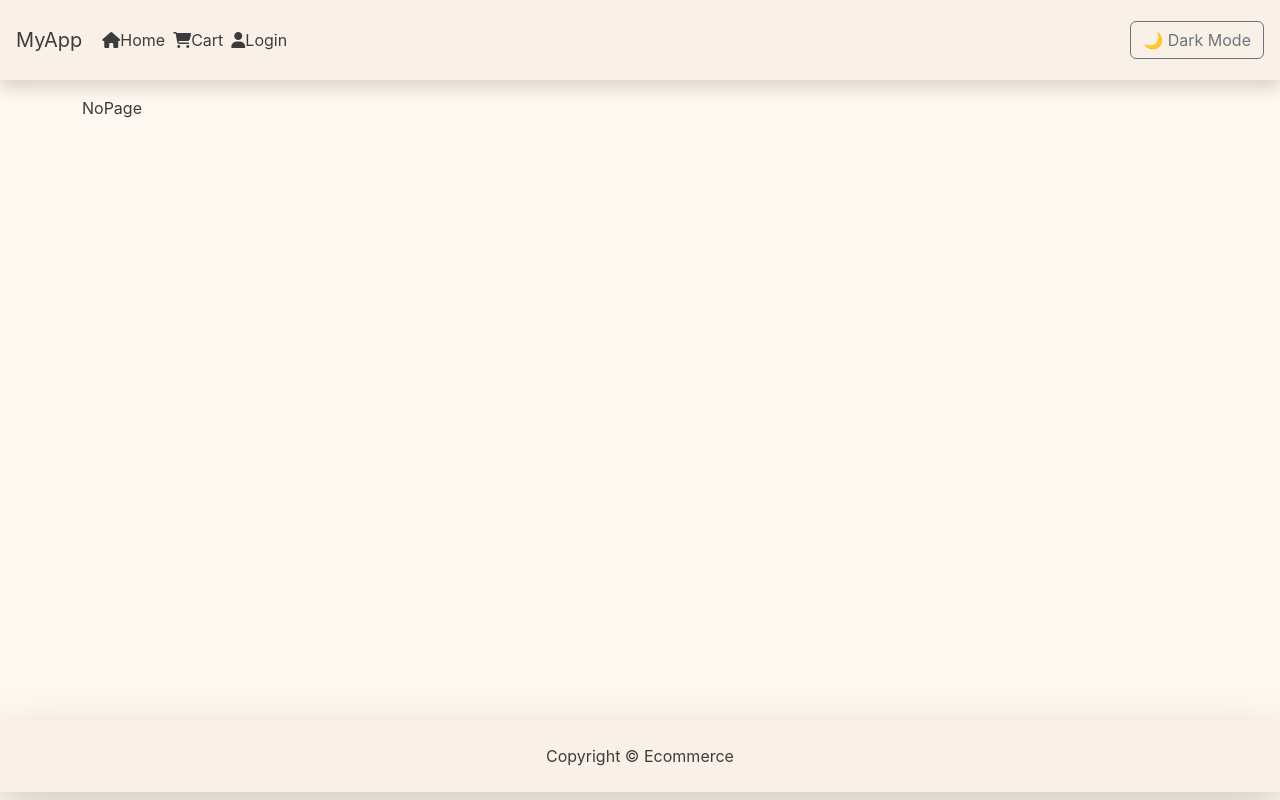
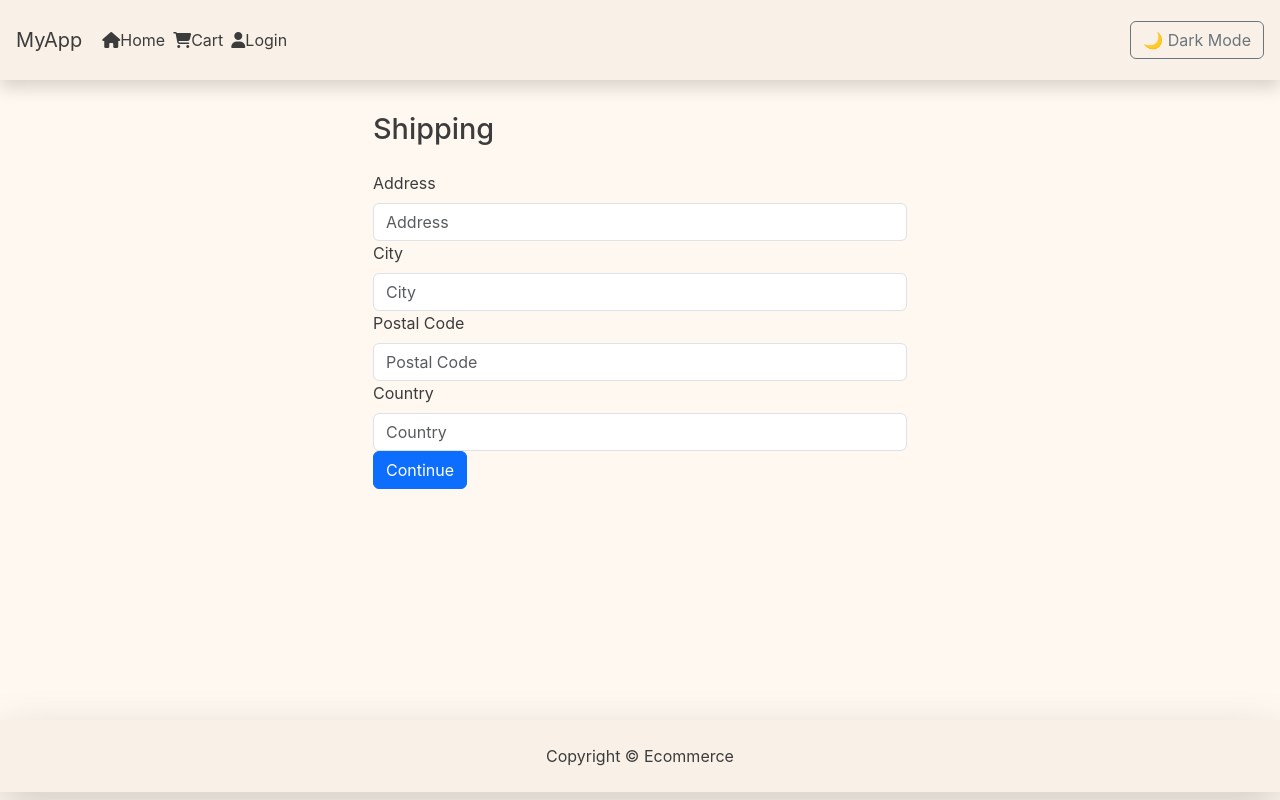
Before and after one commit to Edgar-Sumabat-Jr/ecommerce, a React (Vite) app in the folder frontend/reactjs-vite/: page /shipping in a window 1280 px wide. Built offline with nearby package versions, Linux system fonts and the light colour scheme.

Commit message:
added shippingpage at /shipping

```diff
--- a/frontend/reactjs-vite/src/App.jsx
+++ b/frontend/reactjs-vite/src/App.jsx
@@ -31,6 +31,7 @@
 
 import { Container } from 'react-bootstrap';
 import CartPage from './pages/CartPage';
+import ShippingPage from './pages/ShippingPage';
 
 function App() {
   return (
@@ -47,9 +48,16 @@
             <Route path='test2' element={<Test2 />} />
             <Route path='*' element={<NoPage />} />
 
-    {/* --------------------october 19, 2025-------------- */}
+    {/* --------------------start, october 19, 2025-------------- */}
             <Route path='/profile' element={<ProfilePage />} />
             <Route path='/cart/:id?' element={<CartPage />} />
+
+    {/* --------------------end, october 19, 2025-------------- */}
+
+
+    {/* ---------------------october 20, 2025----------------- */}
+          <Route path='/shipping' element={<ShippingPage />}></Route>
+
 
 
           </Routes>
--- /dev/null
+++ b/frontend/reactjs-vite/src/actions/shippingActions.jsx
@@ -0,0 +1,10 @@
+import { CART_SAVE_SHIPPING_ADDRESS } from "../constants/shippingConstants";
+
+export const saveShippingAddress = (data) => (dispatch, getState) => {
+  dispatch({
+    type: CART_SAVE_SHIPPING_ADDRESS,
+    payload: data,
+  });
+
+  localStorage.setItem('shippingAddress', JSON.stringify(data));
+};
--- /dev/null
+++ b/frontend/reactjs-vite/src/constants/shippingConstants.jsx
@@ -0,0 +1 @@
+export const CART_SAVE_SHIPPING_ADDRESS = 'CART_SAVE_SHIPPING_ADDRESS'
--- a/frontend/reactjs-vite/src/pages/CartPage.jsx
+++ b/frontend/reactjs-vite/src/pages/CartPage.jsx
@@ -30,7 +30,7 @@
   const { cartItems } = cart
 
   const checkOutHandler = () => {
-    navigate('/login?redirect=shipping')
+    navigate('/login?redirect=/shipping')
   }
 
   return (
--- /dev/null
+++ b/frontend/reactjs-vite/src/pages/ShippingPage.jsx
@@ -0,0 +1,84 @@
+import React from 'react'
+import { useDispatch, useSelector } from 'react-redux';
+import { saveShippingAddress } from '../actions/shippingActions';
+import { useNavigate } from 'react-router-dom';
+import { useState } from 'react';
+
+import FormContainer from '../components/FormContainer';
+import { Form, Button } from 'react-bootstrap';
+
+function ShippingPage() {
+    const cart = useSelector(state => state.cart)
+    const {shippingAddress} = cart
+    const [address, setAddress] = useState(shippingAddress.address);
+    const [city, setCity] = useState(shippingAddress.city);
+    const [postalCode, setPostalCode] = useState(shippingAddress.postalCode);
+    const [country, setCountry] = useState(shippingAddress.country);
+
+    const dispatch = useDispatch()
+    const navigate = useNavigate()
+  const submitHandler = (e) => {
+    e.preventDefault();
+    dispatch(saveShippingAddress({address, city, postalCode, country}))
+    navigate('/payment')
+    console.log({ address, city, postalCode, country });
+  };
+
+  return (
+    <FormContainer>
+  <h1>Shipping</h1>
+  <Form onSubmit={submitHandler}>
+    <Form.Group controlId='address'>
+      <Form.Label>Address</Form.Label>
+      <Form.Control
+        required
+        type='text'
+        placeholder='Address'
+        value={address ? address : ''}
+        onChange={(e) => setAddress(e.target.value)}
+      />
+    </Form.Group>
+
+    <Form.Group controlId='city'>
+      <Form.Label>City</Form.Label>
+      <Form.Control
+        required
+        type='text'
+        placeholder='City'
+        value={city ? city : ''}
+        onChange={(e) => setCity(e.target.value)}
+      />
+    </Form.Group>
+
+    <Form.Group controlId='postalCode'>
+      <Form.Label>Postal Code</Form.Label>
+      <Form.Control
+        required
+        type='text'
+        placeholder='Postal Code'
+        value={postalCode ? postalCode : ''}
+        onChange={(e) => setPostalCode(e.target.value)}
+      />
+    </Form.Group>
+
+    <Form.Group controlId='country'>
+      <Form.Label>Country</Form.Label>
+      <Form.Control
+        required
+        type='text'
+        placeholder='Country'
+        value={country ? country : ''}
+        onChange={(e) => setCountry(e.target.value)}
+      />
+    </Form.Group>
+
+    <Button type='submit' variant='primary'>
+      Continue
+    </Button>
+  </Form>
+</FormContainer>
+
+  );
+}
+
+export default ShippingPage;
--- a/frontend/reactjs-vite/src/reducers/cartReducers.jsx
+++ b/frontend/reactjs-vite/src/reducers/cartReducers.jsx
@@ -1,6 +1,7 @@
 import { CART_ADD_ITEM, CART_REMOVE_ITEM } from '../constants/cartConstants'
+import { CART_SAVE_SHIPPING_ADDRESS } from '../constants/shippingConstants'
 
-export const cartReducer = (state = { cartItems: [] }, action) => {
+export const cartReducer = (state = { cartItems: [], shippingAddress: {} }, action) => {
   switch (action.type) {
     case CART_ADD_ITEM:
       const item = action.payload
@@ -26,6 +27,14 @@
         cartItems: state.cartItems.filter(x => x.product !== action.payload),
       }
 
+
+    case CART_SAVE_SHIPPING_ADDRESS:
+      return {
+        ...state,
+        shippingAddress: action.payload
+      }
+
+
     default:
       return state
   }
--- a/frontend/reactjs-vite/src/store.js
+++ b/frontend/reactjs-vite/src/store.js
@@ -11,13 +11,32 @@
   userLogin: userLoginReducer,
 });
 
-
+// ----------------------start, october 19, 2025---------------------------
 const userInfoFromStorage = localStorage.getItem('userInfo')
     ? JSON.parse(localStorage.getItem('userInfo'))
-    : null
+    : null;
+
+const cartItemsFromStorage = localStorage.getItem('cartItems')
+  ? JSON.parse(localStorage.getItem('cartItems'))
+  : [];
+// ----------------------end, october 19, 2025---------------------------
+
+
+
+// --------------------start, october 20, 2025----------------------
+
+const shippingAddressFromStorage = localStorage.getItem('shippingAddress')
+  ? JSON.parse(localStorage.getItem('shippingAddress'))
+  : {};
+
+// --------------------end, october 20, 2025----------------------
+
 
 const initialState = {
-    // cart: { cartItems: cartItemsFromStorage },
+    cart: {
+      cartItems: cartItemsFromStorage,
+      shippingAddress: shippingAddressFromStorage,
+    },
     userLogin: { userInfo: userInfoFromStorage }
 }
 
```
